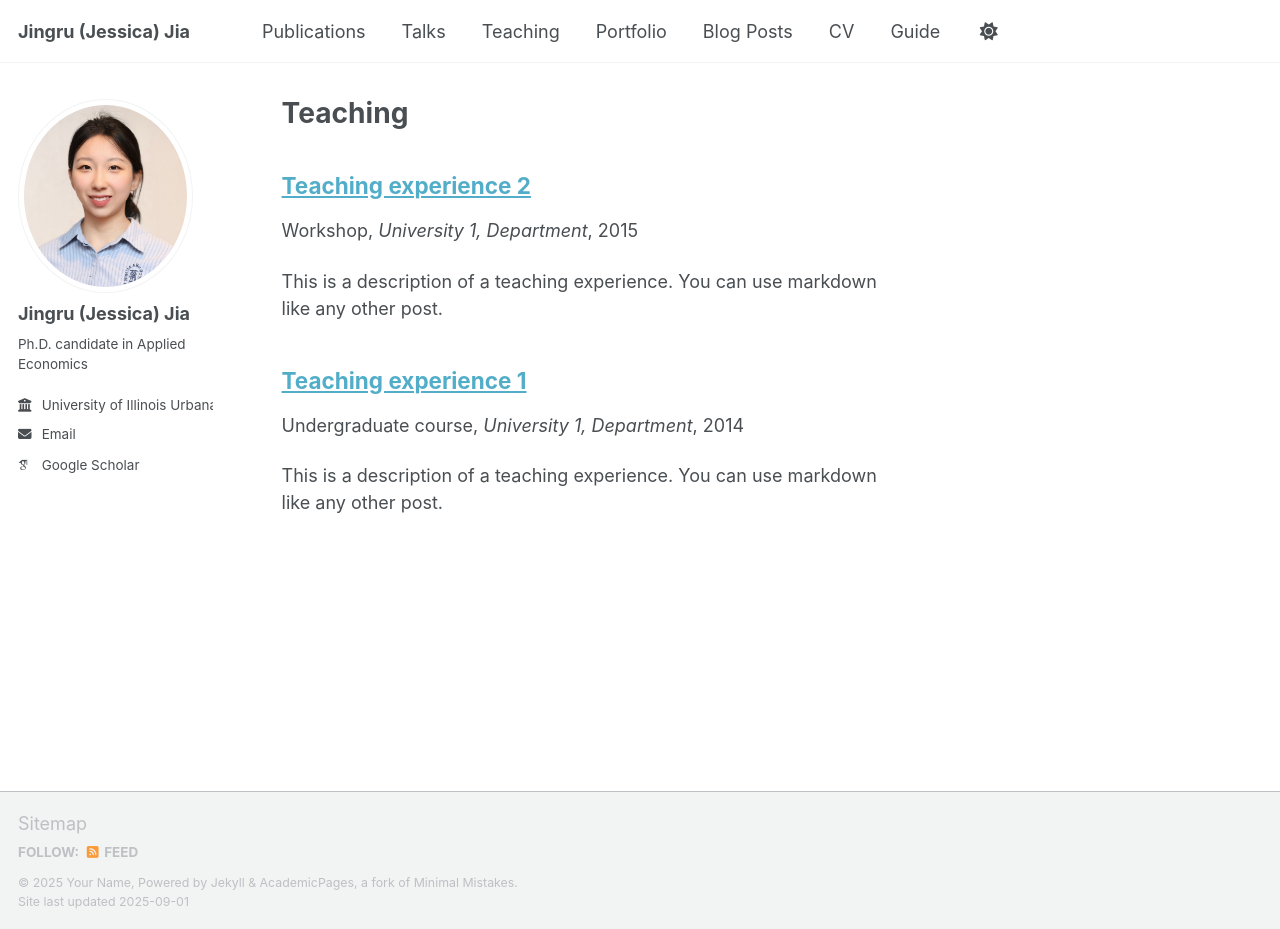
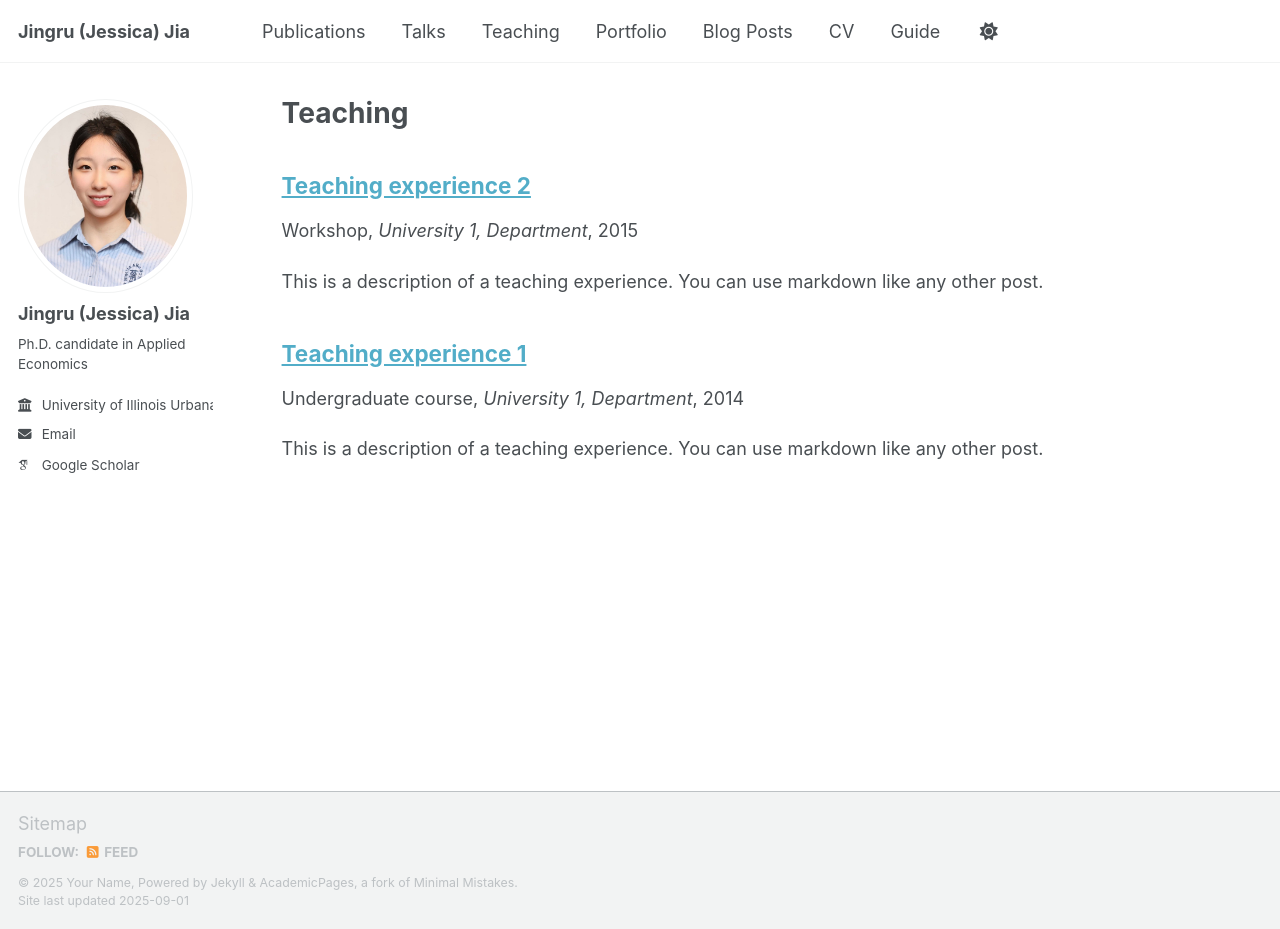
Before and after one commit to jingru688/jingru688.github.io, a Jekyll site: the page built from _pages/teaching.html, in a window 1280 px wide and 929 px high. Built offline with Jekyll 4.4.1, drawn with Linux system fonts in a browser that asks for light colours; some web fonts are replaced; a script that is not in the unit is left out.

Commit message:
Update _themes.scss

```diff
--- a/_sass/_themes.scss
+++ b/_sass/_themes.scss
@@ -59,9 +59,9 @@ $x-large                    : 1280px !default;
    Grid
    ========================================================================== */
 
-$right-sidebar-width-narrow : 280px;
-$right-sidebar-width        : 320px;
-$right-sidebar-width-wide   : 360px;
+$right-sidebar-width-narrow : auto;
+$right-sidebar-width        : auto;
+$right-sidebar-width-wide   : auto;
 
 $susy: (
     columns: 12,
```
